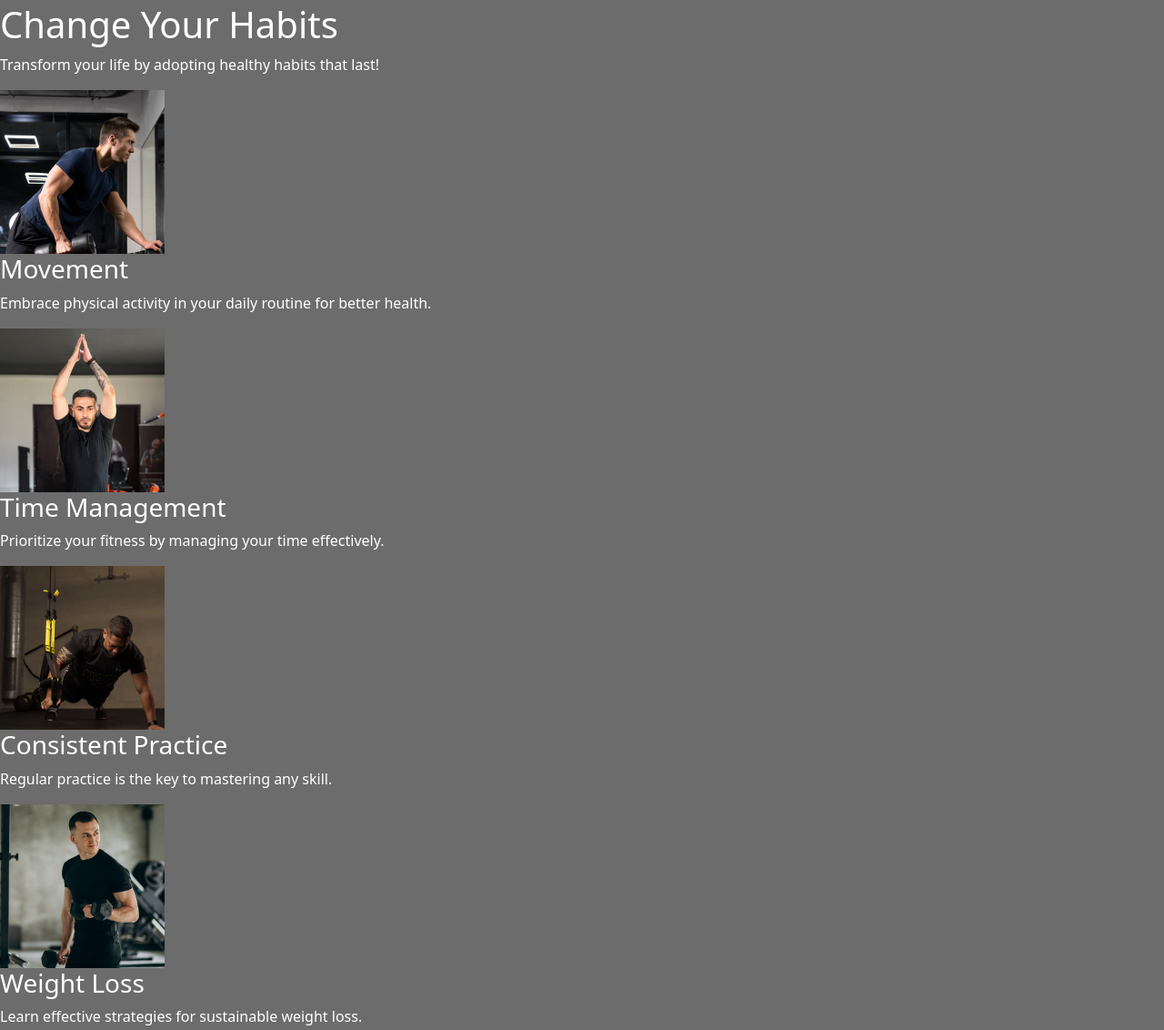
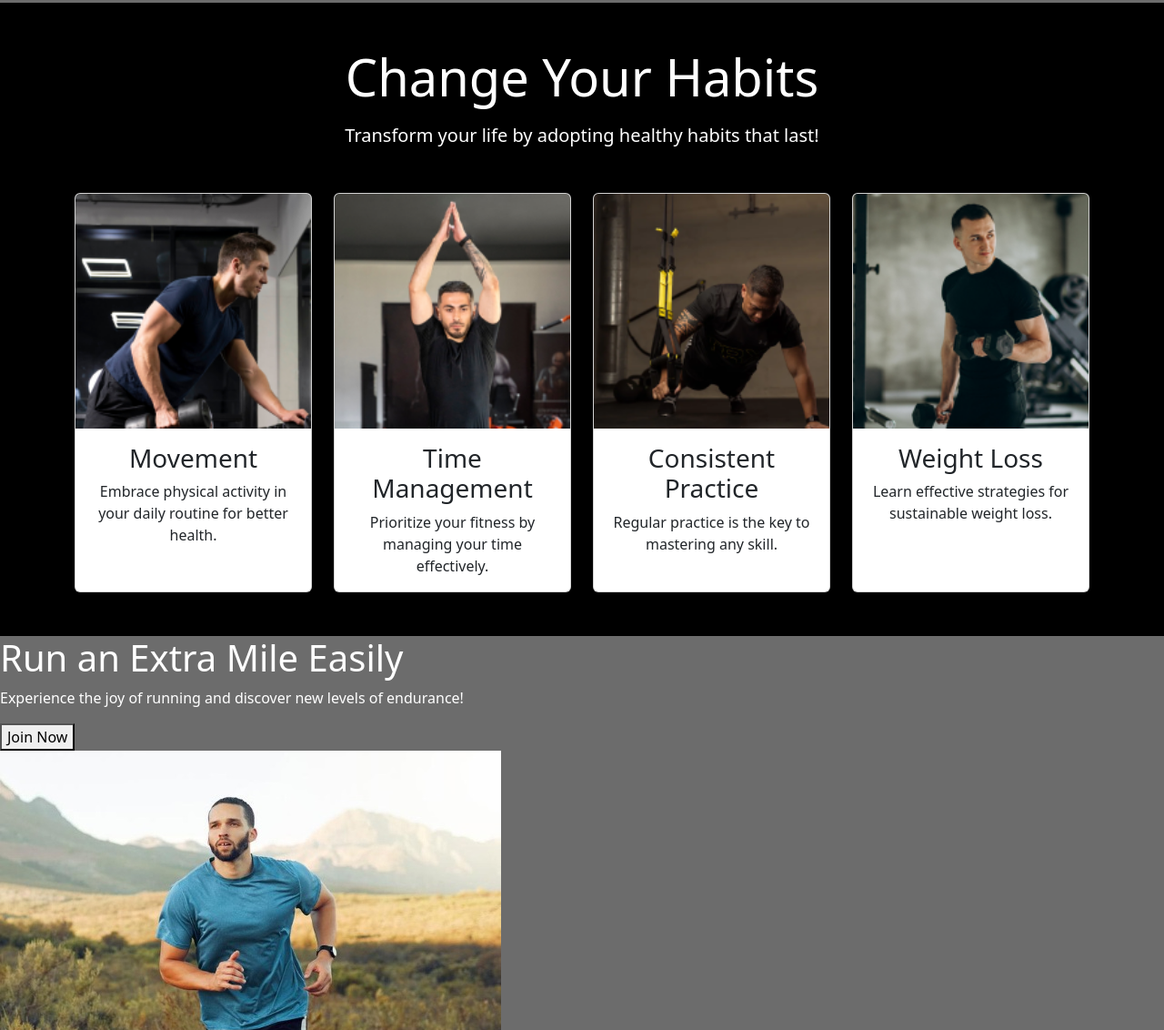
Before and after one commit to muntasir-smm/mswdb3-a2-bootstrap, a plain HTML site: page index.html in a window 1280 px wide. Shown: the part 694-1826 px from the top of the page at 91% size. Drawn offline with nearby package versions, Linux system fonts and the light colour scheme.

Commit message:
Change Your Habits Section Done

```diff
--- a/index.html
+++ b/index.html
@@ -158,55 +158,81 @@
     <!-- Main Section -->
     <main>
       <!-- Change Your Habits Section -->
-      <section class="habitsContainer">
-        <h1 class="habitTitle">Change Your Habits</h1>
-        <p class="habitSubTitle">
+      <section class="habitsContainer text-center bg-black py-5">
+        <div class="container">
+          <h1 class="habitTitle display-4 mb-3 ">Change Your Habits</h1>
+          <p class="habitSubTitle lead mb-5">
             Transform your life by adopting healthy habits that last!
           </p>
-        <div class="habitsCard">
-          <div class="habit">
+          <div class="row row-cols-1 row-cols-md-2 row-cols-lg-4 g-4">
+            <!-- Movement Card -->
+            <div class="col">
+              <div class="card h-100 shadow-sm">
                 <img
                   src="./images/image1.png"
+                  class="card-img-top habitImage"
                   alt="Movement Image"
-              class="habitImage"
                 />
-            <h3 class="habitCardTitle">Movement</h3>
-            <p class="habitCardText">
-              Embrace physical activity in your daily routine for better health.
+                <div class="card-body">
+                  <h3 class="card-title habitCardTitle">Movement</h3>
+                  <p class="card-text habitCardText">
+                    Embrace physical activity in your daily routine for better
+                    health.
                   </p>
                 </div>
-          <div class="habit">
+              </div>
+            </div>
+
+            <!-- Time Management Card -->
+            <div class="col">
+              <div class="card h-100 shadow-sm">
                 <img
                   src="./images/image2.png"
+                  class="card-img-top habitImage"
                   alt="Time Image"
-              class="habitImage"
                 />
-            <h3 class="habitCardTitle">Time Management</h3>
-            <p class="habitCardText">
+                <div class="card-body">
+                  <h3 class="card-title habitCardTitle">Time Management</h3>
+                  <p class="card-text habitCardText">
                     Prioritize your fitness by managing your time effectively.
                   </p>
                 </div>
-          <div class="habit">
+              </div>
+            </div>
+
+            <!-- Consistent Practice Card -->
+            <div class="col">
+              <div class="card h-100 shadow-sm">
                 <img
                   src="./images/image3.png"
+                  class="card-img-top habitImage"
                   alt="Practice Image"
-              class="habitImage"
                 />
-            <h3 class="habitCardTitle">Consistent Practice</h3>
-            <p class="habitCardText">
+                <div class="card-body">
+                  <h3 class="card-title habitCardTitle">Consistent Practice</h3>
+                  <p class="card-text habitCardText">
                     Regular practice is the key to mastering any skill.
                   </p>
                 </div>
-          <div class="habit">
+              </div>
+            </div>
+
+            <!-- Weight Loss Card -->
+            <div class="col">
+              <div class="card h-100 shadow-sm">
                 <img
                   src="./images/image4.png"
+                  class="card-img-top habitImage"
                   alt="Weight Loss"
-              class="habitImage"
                 />
-            <h3 class="habitCardTitle">Weight Loss</h3>
-            <p class="habitCardText">
+                <div class="card-body">
+                  <h3 class="card-title habitCardTitle">Weight Loss</h3>
+                  <p class="card-text habitCardText">
                     Learn effective strategies for sustainable weight loss.
                   </p>
+                </div>
+              </div>
+            </div>
           </div>
         </div>
       </section>
```
Also changed, not shown: bootstrap.html (+51 -0 lines). Lines whose indentation alone changed are shown as unchanged.
